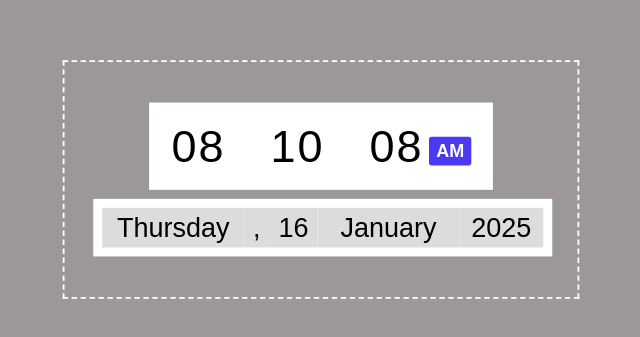
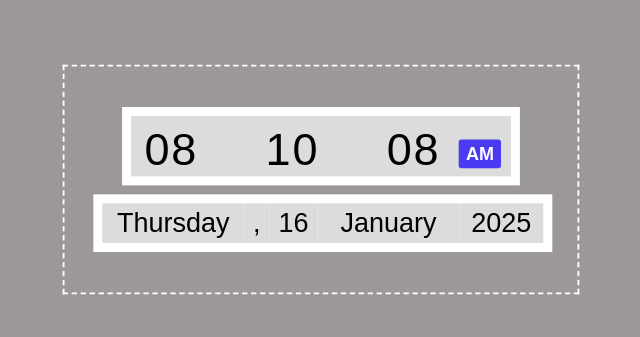
Before and after one commit to Aakashraj24/Date-and-Time, a plain HTML site: page index.html in a window 1280 px wide. Shown: the part 221-558 px from the top of the page, without its empty margins (319-959 px from the left). Drawn offline with Linux system fonts and the light colour scheme.

Commit message:
Update index.html

```diff
--- a/index.html
+++ b/index.html
@@ -6,17 +6,29 @@
     <meta name="viewport" content="width=device-width, initial-scale=1.0">
     <link rel="stylesheet" href="style.css">
     <title>Time & Date</title>
-    <script src="/console.js"></script>
+    <script src="console.js"></script>
     <script>eruda.init()</script>
 </head>
 
 <body>
     <div class="dateAndTime">
-        <div class="time"><span class="hour">00</span><span class="colon">:</span><span
-                class="minutes">00</span><span class="colon">:</span><span class="second">00</span><span
-                class="am-pm"><span class="apb">AM</span></span></div>
-        <div class="cdate"><span class="day">Sunday</span> <span>,</span> <span class="date">00</span><span
-                class="month">January</span><span class="year">2024</span></div>
+        <div class="time">
+            <div class="timeBox">
+            <span class="hour">00</span>
+            <span class="colon">:</span>
+            <span class="minutes">00</span>
+            <span class="colon">:</span>
+            <span class="second">00</span>
+            <span class="am-pm"><span class="apb">AM</span></span>
+          </div>
+        </div>
+        <div class="cdate">
+            <span class="day">Sunday</span>
+            <span>,</span>
+            <span class="date">00</span>
+            <span class="month">January</span>
+            <span class="year">2024</span>
+        </div>
     </div>
     <script src="main.js"></script>
 </body>
```
